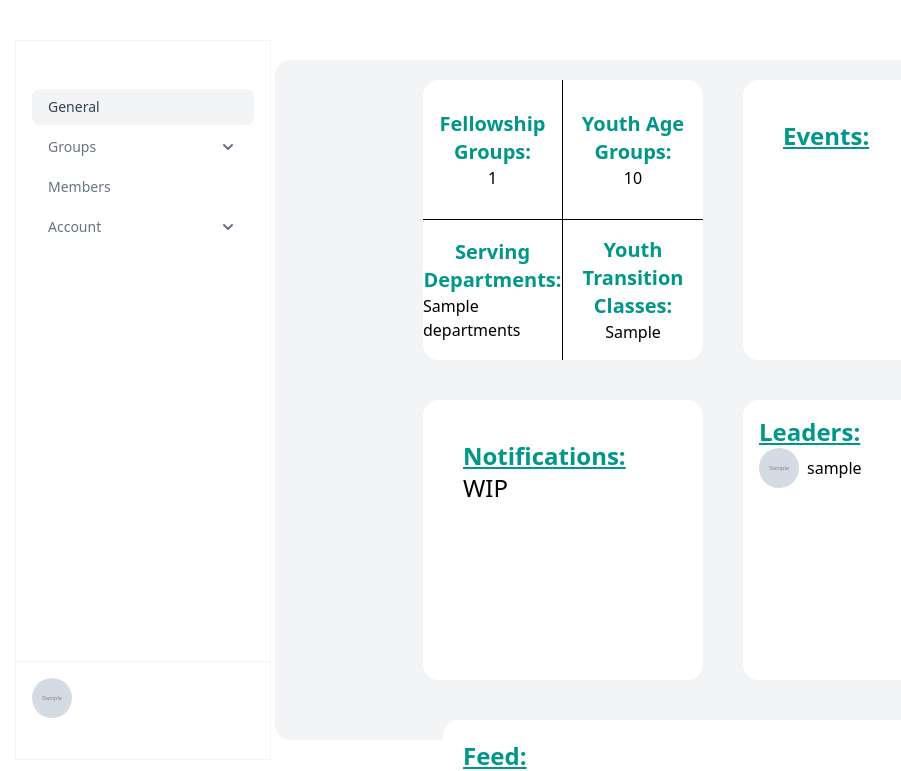
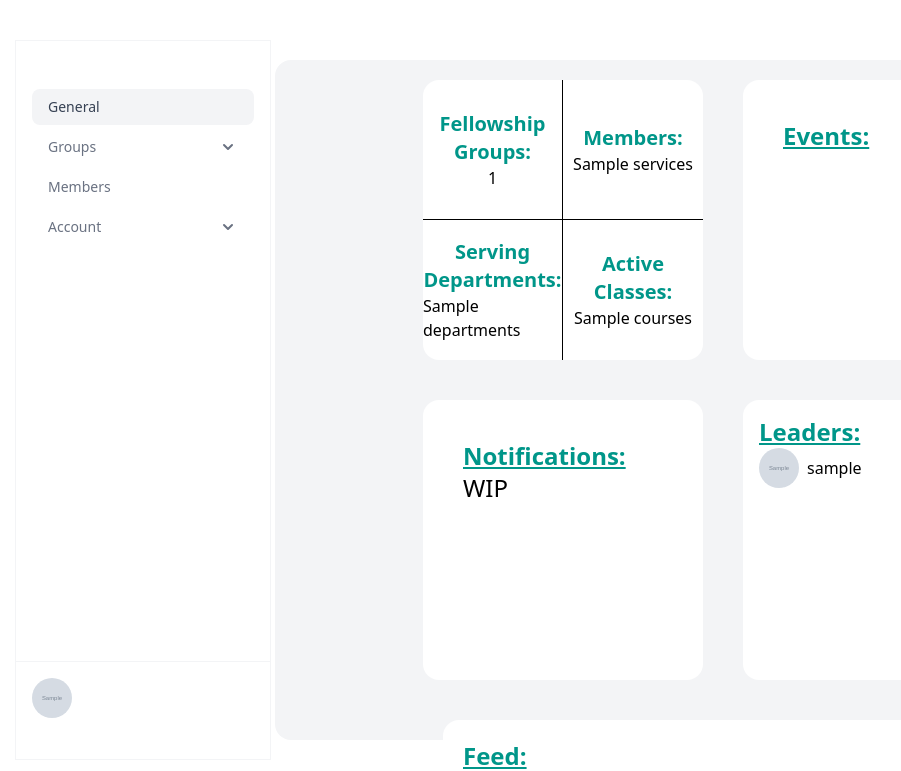
Before and after one commit to kibetnathan/O-Concord, a Django app: template backend/mainapp/templates/dashboards/pastors/general.html in a window 1280 px wide. Shown: the part 66-837 px from the top of the page, without its empty margins (45-946 px from the left). Run offline with Django 5.2, Linux system fonts and the light colour scheme; the template is opened without the code that fills it: most values are stand-ins (such as "Sample title", 1, 10 or a date in 2020); grey boxes marked "Sample" are stand-in pictures; style sheets or scripts are compiled from the project's sources; some libraries are stand-ins or nearby versions.

Commit message:
fix mistaken imports

```diff
--- a/backend/mainapp/admin.py
+++ b/backend/mainapp/admin.py
@@ -27,7 +27,7 @@ class DepartmentAdmin(admin.ModelAdmin):
 
 @admin.register(Equipment)
 class EquipmentAdmin(admin.ModelAdmin):
-    list_display = ('name', 'assigned_to')
+    list_display = ('name', 'assigned_service', 'assigned_department')
 # @admin.register(MinistryData)
 # class MinistryDataAdmin(admin.ModelAdmin):
 #     list_display = ('user', 'dg')
--- a/backend/mainapp/mixins.py
+++ b/backend/mainapp/mixins.py
@@ -2,7 +2,7 @@
 from django.contrib.auth.mixins import UserPassesTestMixin
 from communication.models import Post
 from userapp.models import CustomUser, Profile
-from mainapp.models import DiscipleshipGroup, AgeGroup, ServingTeam, RopesClass
+from mainapp.models import FellowshipGroup, Services, Department, Course
 
 class PastorRequiredMixin(UserPassesTestMixin):
     def test_func(self):
@@ -18,6 +18,6 @@ class PastorContextMixin:
         context = super().get_context_data(**kwargs)
         context.update({
             "posts": Post.objects.all()[:3],
-            "leaders": CustomUser.objects.filter(groups__name__in=["Pastor", "Leader", "DG Leader"]).distinct(),
+            "leaders": CustomUser.objects.filter(groups__name__in=["Head Pastor","Pastor", "Leader", "Jr Leader"]).distinct(),
         })
         return context
--- a/backend/mainapp/templates/dashboards/pastors/general.html
+++ b/backend/mainapp/templates/dashboards/pastors/general.html
@@ -6,13 +6,13 @@
       class="col-span-1 row-span-1 border-b border-r flex flex-col justify-center items-center"
     >
       <p class="text-xl font-bold text-teal-600 text-center">Fellowship Groups:</p>
-      <p>{{total_dgs}}</p>
+      <p>{{total_fgs}}</p>
     </div>
     <div
       class="col-span-1 row-span-1 border-b flex flex-col justify-center items-center"
     >
-      <p class="text-xl font-bold text-teal-600 text-center">Youth Age Groups:</p>
-      <p>{{age_groups}}</p>
+      <p class="text-xl font-bold text-teal-600 text-center">Members:</p>
+      <p>{{services}}</p>
     </div>
     <div
       class="col-span-1 row-span-1 border-r flex flex-col justify-center items-center"
@@ -23,8 +23,8 @@
     <div
       class="col-span-1 row-span-1 flex flex-col justify-center items-center"
     >
-      <p class="text-xl text-center font-bold text-teal-600">Youth Transition Classes:</p>
-      <p>{{ropes_classes}}</p>
+      <p class="text-xl text-center font-bold text-teal-600">Active Classes:</p>
+      <p>{{courses}}</p>
     </div>
   </div>
   <div class="bg-white rounded-2xl h-70 w-70 m-5 p-10 flex flex-col">
```
Also changed, not shown: backend/mainapp/context.py (+5 -5 lines).
